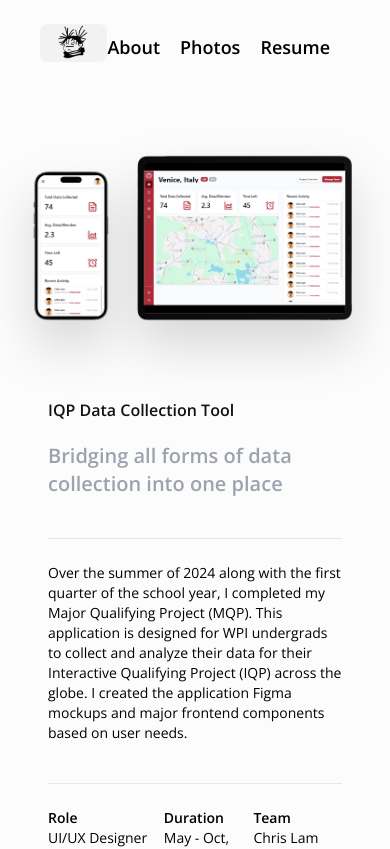
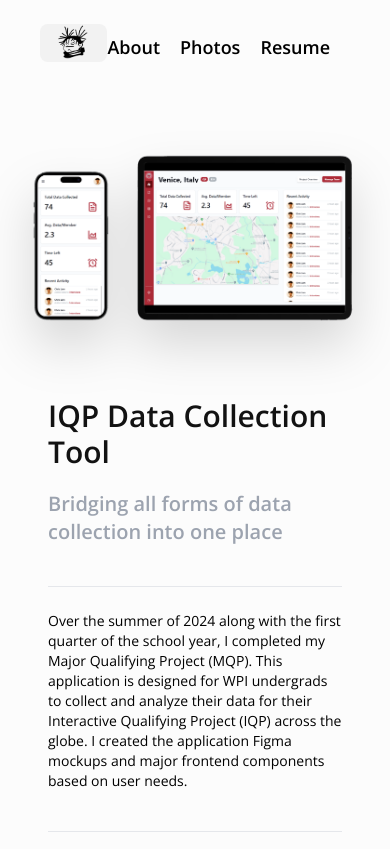
Before and after one commit to clam365/portfolio, a Next.js app: page /iqpDCT in a window 390 px wide. Shown: the top 849 px of the page. Built offline with nearby package versions, Linux system fonts and the light colour scheme.

Commit message:
Titlle error fixing

```diff
--- a/app/iqpDCT/components/BasicInfo.tsx
+++ b/app/iqpDCT/components/BasicInfo.tsx
@@ -1,7 +1,7 @@
 export default function BasicInfo() {
     return (
         <div>
-            <h1 className={"font-semibold xl:text-6xl lg:text-6xl md:text-5xl text-[#121212]"}>IQP Data Collection
+            <h1 className={"font-semibold text-3xl xl:text-6xl lg:text-6xl md:text-5xl text-[#121212]"}>IQP Data Collection
                 Tool</h1>
             <p className={"text-gray-400 font-semibold text-xl mt-5"}>Bridging all forms of data collection into one
                 place</p>
```
